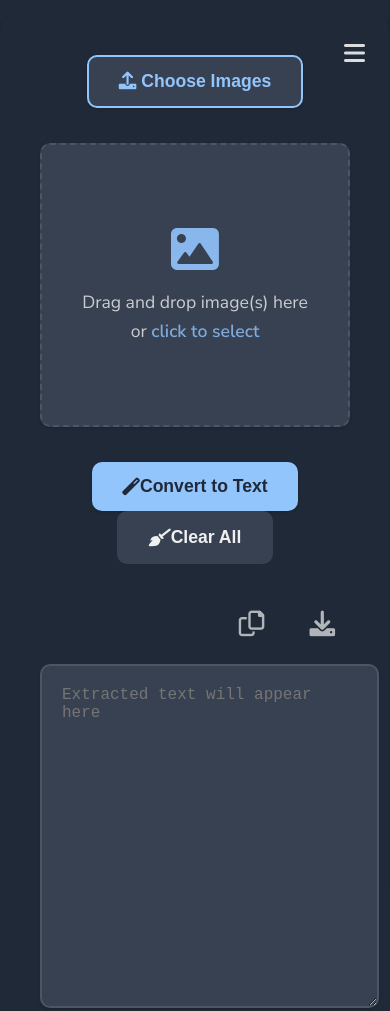
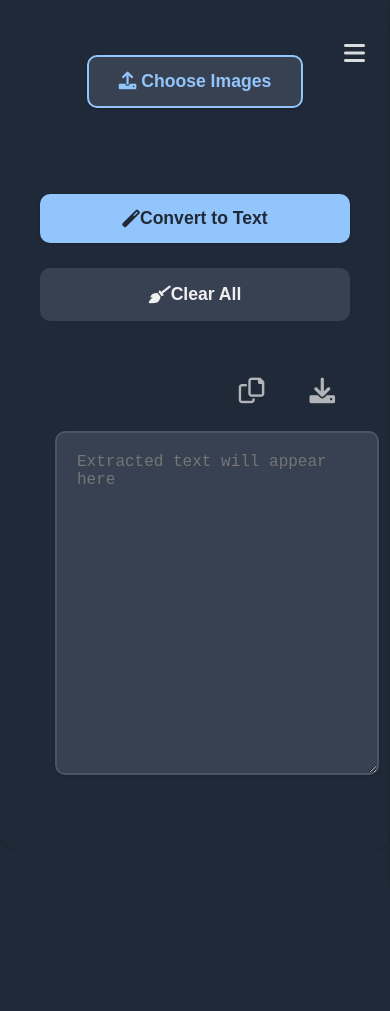
Before and after one commit to khaledkharaz/imgtotext, a plain HTML site: page index.html in a window 390 px wide. After the commit the page ends 850 px from the top, so only its background shows below. Drawn offline with Linux system fonts and the light colour scheme.

Commit message:
app completed v1

```diff
--- a/index.html
+++ b/index.html
@@ -91,10 +91,10 @@
         }
 
 
-        #fileUploadSection, #imagePreview, #buttonContainer, #textOutputContainer { /* ... (section margin) ... */
+        #fileUploadSection, #buttonContainer, #textOutputContainer { /* ... (section margin) ... */
             margin-bottom: 35px;
         }
-
+        /* HIDE FILE UPLOAD SECTION ON MOBILE AND UP */
         #fileUploadSection { /* ... (fileUploadSection styles) ... */
             text-align: center;
         }
@@ -247,12 +247,16 @@
 
         #buttonContainer { /* ... (buttonContainer styles) ... */
             text-align: center;
+            display: flex; /* Enable flexbox for button container */
+            justify-content: center; /* Center buttons horizontally */
+            gap: 15px; /* Space between buttons */
+            flex-direction: row; /* Default to row layout */
         }
 
         #convertButton, #clearButton { /* ... (convertButton, clearButton styles) ... */
             padding: 14px 30px;
             cursor: pointer;
-            margin: 0 15px;
+            margin: 0; /* Remove default margins, spacing handled by container gap */
             border: none;
             border-radius: 10px;
             background-color: var(--primary-color);
@@ -321,6 +325,7 @@
         @media (max-width: 576px) {
           #textOutputContainer {
             margin-right: 15px;
+            margin-left: 15px; /* Added left margin for mobile text output */
           }
         }
 
@@ -520,6 +525,10 @@
         }
 
         .close-button {
+            display: flex;
+            width: 100%;
+            margin-bottom: 20px;
+            text-align: start;
           background: none;
           border: none;
           font-size: 24px;
@@ -682,8 +691,20 @@
         }
 
 
-        /* --- Media Query for responsiveness (Optional - adjust breakpoints as needed) --- */
+        /* --- Media Queries for Responsiveness --- */
         @media (max-width: 768px) {
+          #imagePreview {
+            display: none; /* Hide drag & drop on mobile */
+          }
+          #buttonContainer {
+            flex-direction: column; /* Stack buttons on mobile */
+            align-items: stretch; /* Make buttons full width */
+          }
+          #convertButton, #clearButton {
+            margin-bottom: 10px; /* Add margin between stacked buttons */
+            width: 100%; /* Full width buttons on mobile */
+            display: flex; /* Ensure spinner and text are aligned in full-width button */
+          }
           .right-side-menu {
             width: 80%; /* Make menu wider on smaller screens */
           }
@@ -714,7 +735,7 @@
             <i class="fas fa-image"></i>
             <span>Drag and drop image(s) here or <a href="javascript:void(0);" onclick="document.getElementById('imageUpload').click();">click to select</a></span>
         </div>
-
+        <br/> <br/>
         <div id="buttonContainer">
             <button id="convertButton">
                 <i class="fas fa-magic"></i> Convert to Text
@@ -944,7 +965,8 @@
                 }
 
                 textOutput.value = "Processing images... Please wait...\n\n";
-                convertButtonSpinner.style.display = 'inline-block';
+                convertButtonSpinner.style.display = 'inline-block'; // Make sure spinner is visible
+                convertButtonSpinner.style.display = 'inline-block !important'; // Added !important to ensure visibility
                 convertButton.disabled = true;
                 textContentOnly = ""; // Reset textContentOnly for new conversion
 
```
Also changed, not shown: 1 other file.
